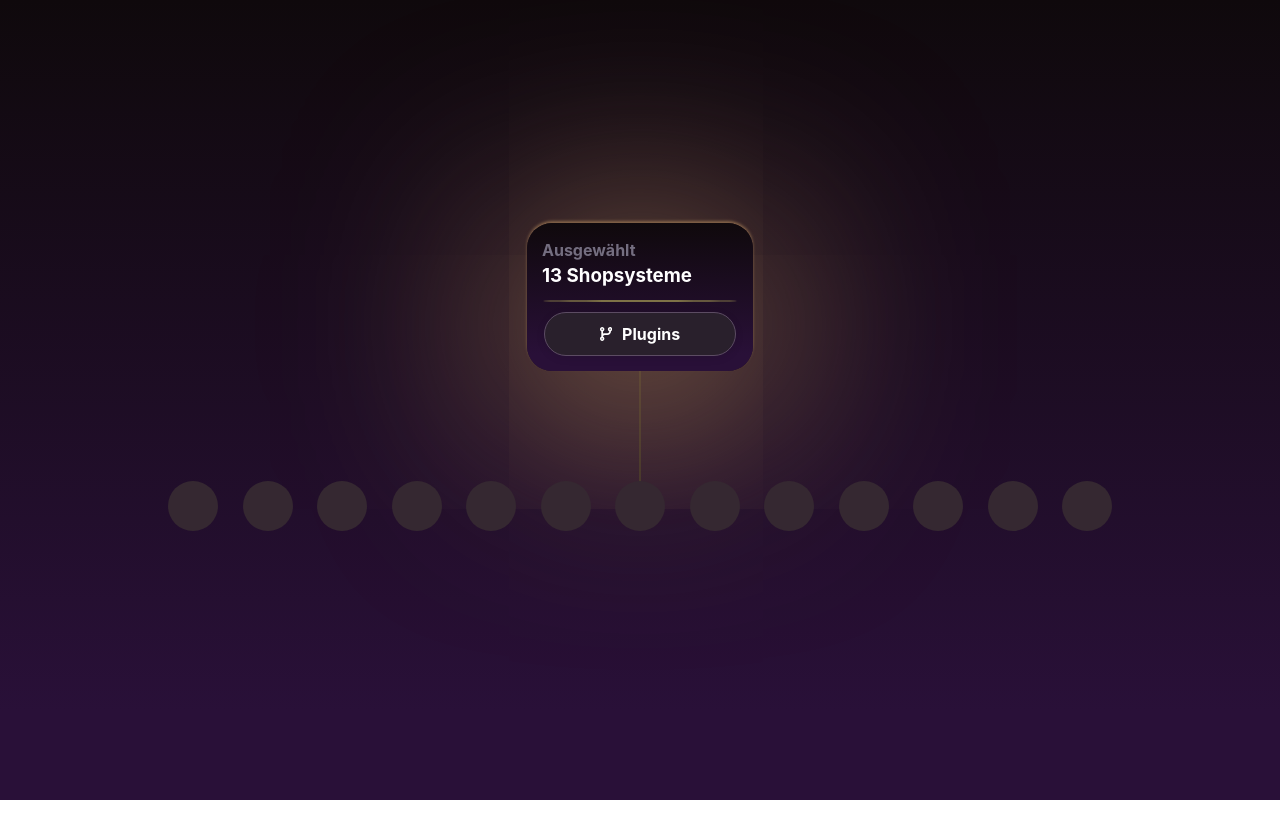
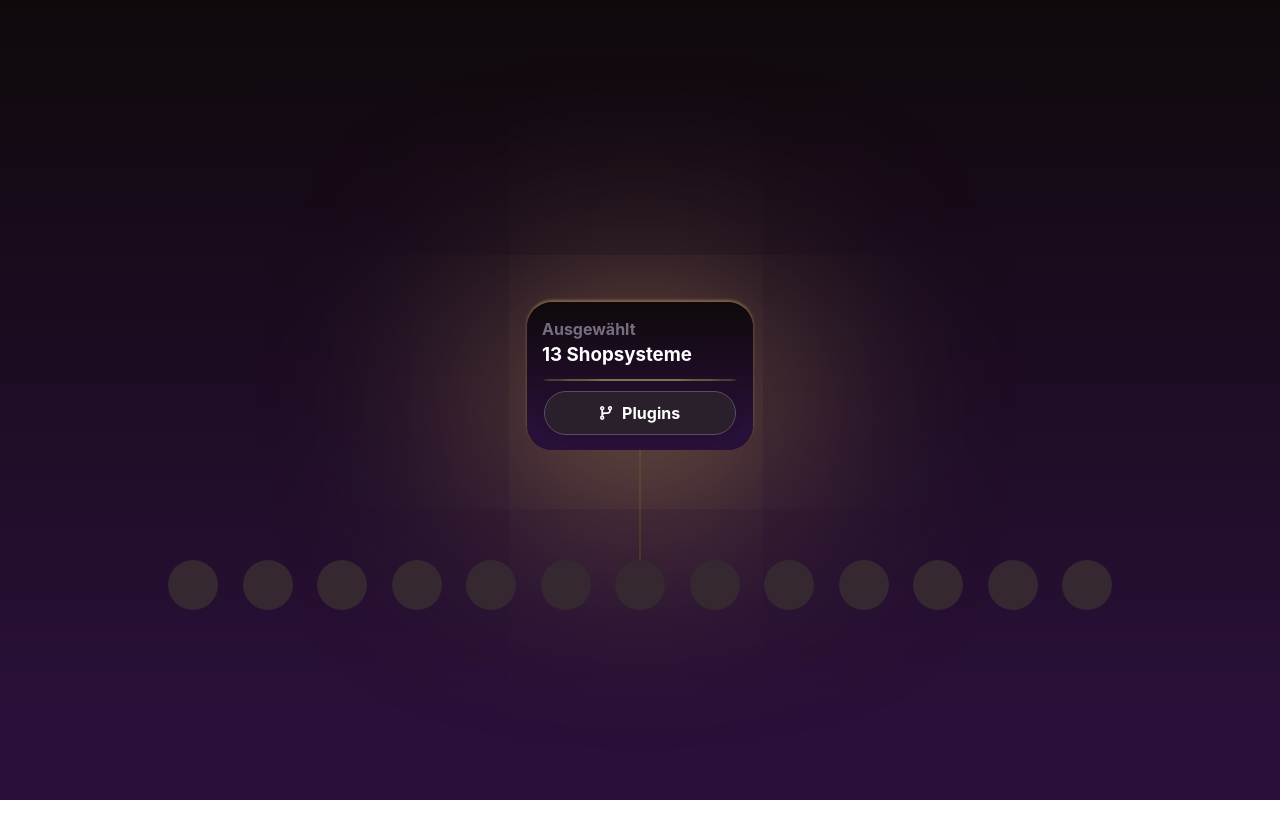
Before and after one commit to arief0303/payever-test-task-one, a website built with Vite: page index.html in a window 1280 px wide. After the commit the page ends 800 px from the top, so only its background shows below. Built offline with nearby package versions, Linux system fonts and the light colour scheme.

Commit message:
Update padding in hero section of index.html

```diff
--- a/index.html
+++ b/index.html
@@ -20,7 +20,7 @@
   <div
     style="z-index: -2; position: absolute; width: 100%; height: 100%; background: linear-gradient(0deg, rgb(41, 16, 56) 11%, rgba(15,9,12,1) 100%);">
   </div>
-  <div id="hero" style="padding: 223px 0px;">
+  <div id="hero" style="padding: 302px 0px 0px 0px;">
     <div id="card"
       style="width: 196px;padding: 15px; background: linear-gradient(0deg, rgb(41, 16, 56) 11%, rgba(15,9,12,1) 100%); border-radius: 25px; box-shadow: 0 -2px 3px 0px #866549, 0 27px 206px 29px #866549; margin: 0 auto; z-index: 1;">
       <div style="display: flex; height: 100%; flex-direction: column;">
```
